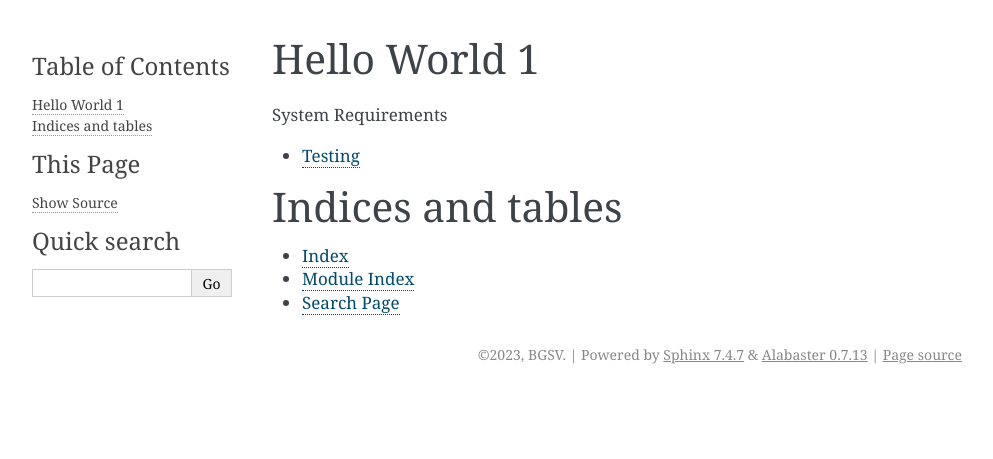
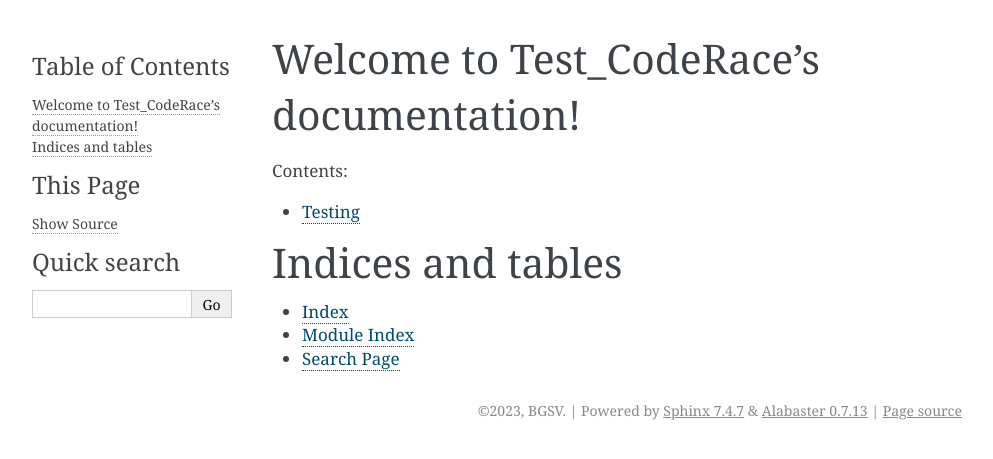
Before and after one commit to nguyensn29/coderace2023_OnePlusTwo, a Sphinx documentation site: the page built from docs/index.rst, in a window 1280 px wide. Shown: the top 459 px of the page, without its empty margins (148-1141 px from the left). Built offline with Sphinx 7.4.7, drawn with Linux system fonts in a browser that asks for light colours.

```diff
--- a/docs/index.rst
+++ b/docs/index.rst
@@ -1,16 +1,16 @@
-.. Lesson01 documentation master file, created by
-   sphinx-quickstart on Thu Mar  2 21:03:24 2023.
+.. Test_CodeRace documentation master file, created by
+   sphinx-quickstart on Wed Jun 14 15:50:23 2023.
    You can adapt this file completely to your liking, but it should at least
    contain the root `toctree` directive.
 
-Hello World 1
-====================================
+Welcome to Test_CodeRace's documentation!
+=========================================
 
 .. toctree::
-   :maxdepth: 2
-   :caption: System Requirements
+   :maxdepth: 1
+   :caption: Contents:
 
-   ./src/testing.rst
+   ./src/testing
 
 Indices and tables
 ==================
```
Also changed, not shown: docs/conf.py (line endings or trailing spaces), 1 other file.
